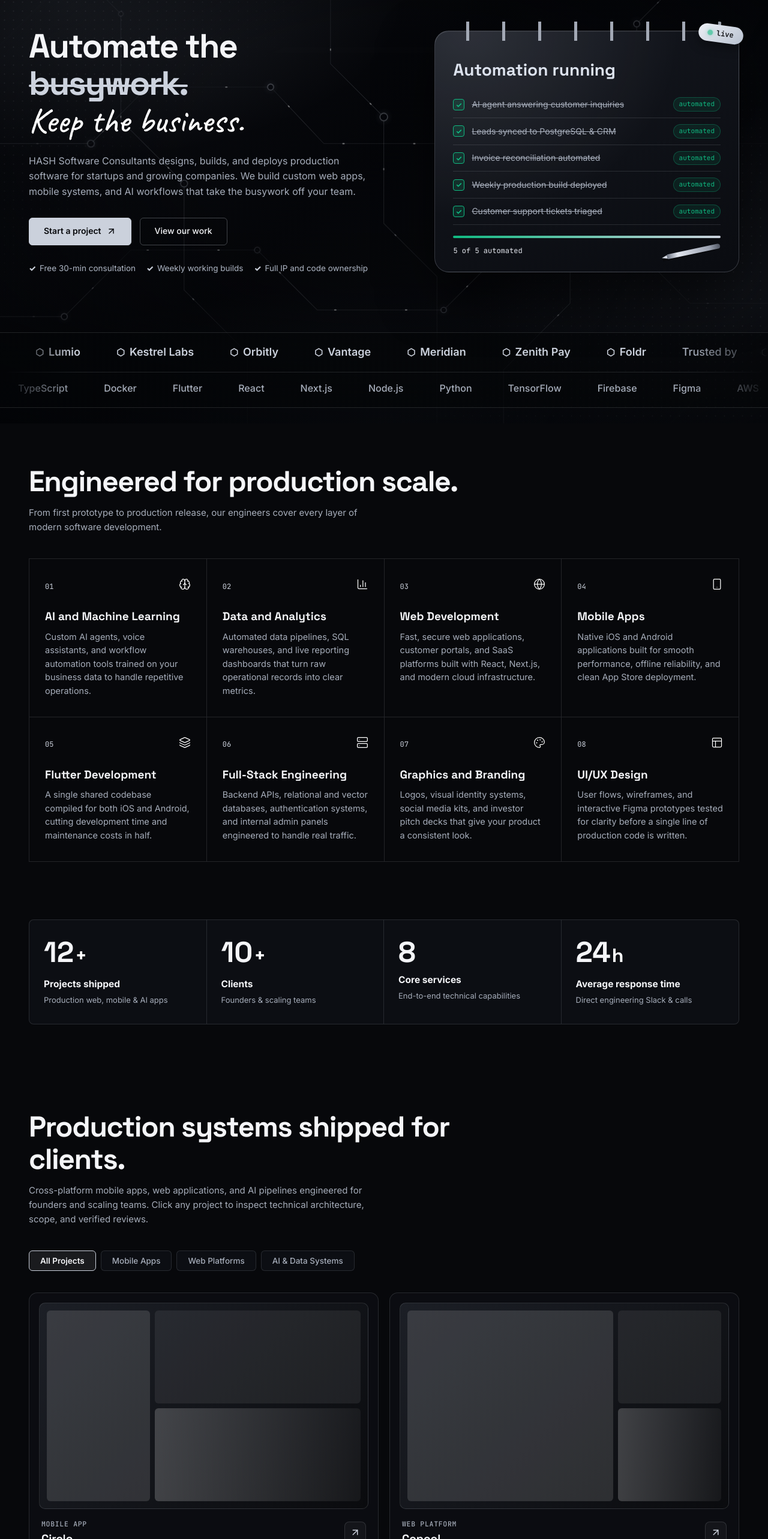
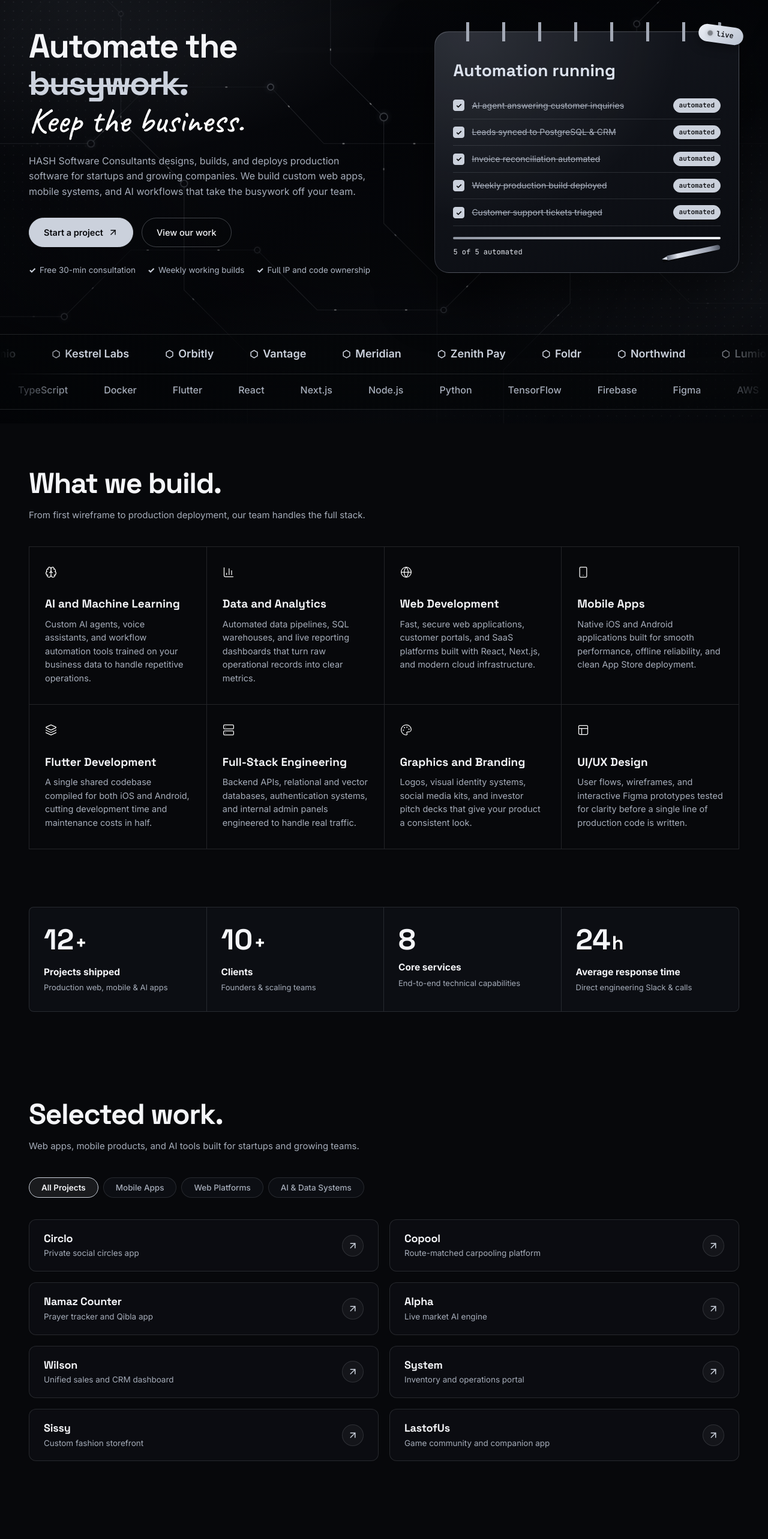
Before and after one commit to zile56/Hash-Website, a React (Vite) app: page / in a window 1280 px wide. Shown: the part 94-2660 px from the top of the page at 60% size. Built offline with nearby package versions, Linux system fonts and the light colour scheme.

Commit message:
feat: complete UI/UX and anti-AI-slop cleanup across cards, buttons, copy, and layout

```diff
--- a/src/components/Careers.tsx
+++ b/src/components/Careers.tsx
@@ -9,7 +9,7 @@ export const Careers: React.FC = () => {
         <div className="careers-header">
           <h2 className="section-heading">Join our engineering team.</h2>
           <p className="section-sub" style={{ margin: '12px 0 24px' }}>
-            We are looking for engineers and designers who care about craft, clean architectures, and disciplined delivery. Islamabad-based with flexible remote options.
+            We are looking for engineers and designers who want to build and ship real software. Islamabad-based with flexible remote options.
           </p>
         </div>
 
@@ -24,7 +24,7 @@ export const Careers: React.FC = () => {
 
         <div className="careers-cta-row">
           <a className="btn-primary" href="#contact">
-            Send your GitHub or portfolio <ArrowUpRight size={16} />
+            Send your CV <ArrowUpRight size={16} />
           </a>
         </div>
       </div>
--- a/src/components/Contact.tsx
+++ b/src/components/Contact.tsx
@@ -120,7 +120,7 @@ export const Contact: React.FC = () => {
                 <input
                   id="contact-name"
                   type="text"
-                  placeholder="e.g. Sarah Jenkins"
+                  placeholder="Your name"
                   required
                   value={formData.name}
                   onChange={(e) => setFormData({ ...formData, name: e.target.value })}
@@ -133,7 +133,7 @@ export const Contact: React.FC = () => {
                 <input
                   id="contact-email"
                   type="email"
-                  placeholder="e.g. sarah@company.com"
+                  placeholder="you@company.com"
                   required
                   value={formData.email}
                   onChange={(e) => setFormData({ ...formData, email: e.target.value })}
--- a/src/components/Industries.tsx
+++ b/src/components/Industries.tsx
@@ -5,9 +5,9 @@ export const Industries: React.FC = () => {
   return (
     <section className="site-section container-wide" id="industries">
       <div className="section-header">
-        <h2 className="section-heading">Industries and solutions we build for.</h2>
+        <h2 className="section-heading">Industries we build for.</h2>
         <p className="section-sub">
-          Proven architecture patterns adapted to the operational requirements of your sector.
+          Software built around how your business actually operates.
         </p>
       </div>
 
--- a/src/components/Marquee.tsx
+++ b/src/components/Marquee.tsx
@@ -29,12 +29,11 @@ const TECH_STACK = [
 export const Marquee: React.FC = () => {
   return (
     <div className="mq-wrapper" aria-label="Clients and Technology Stack">
-      {/* Row 1: Trusted by + Clients */}
+      {/* Row 1: Clients */}
       <div className="mq" aria-label="Clients">
         <div className="mq-track">
           {[0, 1].map((copyIndex) => (
             <React.Fragment key={copyIndex}>
-              <span className="mq-label">Trusted by</span>
               {CLIENTS.map((client) => (
                 <span key={`${copyIndex}-${client}`} className="mq-item">
                   <span className="mq-item-icon" aria-hidden="true">⬡</span>
--- a/src/components/Navbar.tsx
+++ b/src/components/Navbar.tsx
@@ -53,8 +53,6 @@ export const Navbar: React.FC = () => {
             src="/hash-logo.png"
             alt="HASH Logo"
             className="brand-logo-img"
-            width="38"
-            height="38"
           />
         </a>
 
--- a/src/components/Process.tsx
+++ b/src/components/Process.tsx
@@ -5,9 +5,9 @@ export const Process: React.FC = () => {
   return (
     <section className="site-section container-wide" id="process">
       <div className="section-header">
-        <h2 className="section-heading">How we build and ship software.</h2>
+        <h2 className="section-heading">How we work.</h2>
         <p className="section-sub">
-          A disciplined, five-step delivery cadence with weekly working builds and full transparency.
+          Five steps from idea to launch, with weekly working builds.
         </p>
       </div>
 
@@ -15,7 +15,6 @@ export const Process: React.FC = () => {
         {PROCESS_STEPS.map((step) => (
           <div key={step.stepNumber} className="process-step-col">
             <div className="process-step-top">
-              <span className="process-step-num mono">0{step.stepNumber}</span>
               <span className="process-step-line" aria-hidden="true" />
             </div>
             <h3 className="process-step-title">{step.title}</h3>
--- a/src/components/Services.tsx
+++ b/src/components/Services.tsx
@@ -26,19 +26,18 @@ export const Services: React.FC = () => {
   return (
     <section className="site-section container-wide" id="services">
       <div className="section-header">
-        <h2 className="section-heading">Engineered for production scale.</h2>
+        <h2 className="section-heading">What we build.</h2>
         <p className="section-sub">
-          From first prototype to production release, our engineers cover every layer of modern software development.
+          From first wireframe to production deployment, our team handles the full stack.
         </p>
       </div>
 
       <div className="services-editorial-grid">
-        {SERVICES.map((service: ServiceItem, idx: number) => {
+        {SERVICES.map((service: ServiceItem) => {
           const IconComponent = iconMap[service.iconName];
           return (
             <div key={service.title} className="service-editorial-item">
               <div className="service-item-top">
-                <span className="service-num mono">0{idx + 1}</span>
                 <div className="service-icon-wrap">
                   <IconComponent size={20} strokeWidth={1.5} />
                 </div>
--- a/src/components/Work.tsx
+++ b/src/components/Work.tsx
@@ -18,9 +18,9 @@ export const Work: React.FC = () => {
   return (
     <section className="site-section container-wide" id="work">
       <div className="section-header">
-        <h2 className="section-heading">Production systems shipped for clients.</h2>
+        <h2 className="section-heading">Selected work.</h2>
         <p className="section-sub">
-          Cross-platform mobile apps, web applications, and AI pipelines engineered for founders and scaling teams. Click any project to inspect technical architecture, scope, and verified reviews.
+          Web apps, mobile products, and AI tools built for startups and growing teams.
         </p>
       </div>
 
@@ -39,11 +39,9 @@ export const Work: React.FC = () => {
         ))}
       </div>
 
-      {/* 2-Column Project Grid with Clean Image Container */}
+      {/* 2-Column Scannable Project Grid */}
       <div className="compact-project-grid">
-        {filteredProjects.map((project: ProjectItem) => {
-          const categoryLabel = project.category === 'm' ? 'Mobile App' : project.category === 'w' ? 'Web Platform' : 'AI & Data';
-          return (
+        {filteredProjects.map((project: ProjectItem) => (
           <article
             key={project.id}
             className="compact-project-card"
@@ -59,28 +57,16 @@ export const Work: React.FC = () => {
             }}
             aria-label={`View ${project.title} project details`}
           >
-              {/* Clean Image Container (aspect-[16/10]) */}
-              <div className="project-card-image-wrap" aria-hidden="true">
-                <div className="th">
-                  <i />
-                  <b />
-                  <u />
-                </div>
+            <div className="compact-card-info">
+              <h3 className="compact-card-title">{project.title}</h3>
+              <p className="compact-card-subtitle">{project.subtitle}</p>
             </div>
 
-              <div className="compact-card-footer">
-                <div className="compact-card-body">
-                  <span className="compact-card-category mono">{categoryLabel}</span>
-                  <h3 className="compact-card-title">{project.title}</h3>
-                </div>
-
-                <div className="compact-card-action">
+            <div className="compact-card-action" aria-hidden="true">
               <ArrowUpRight size={18} className="compact-card-arrow" />
             </div>
-              </div>
           </article>
-          );
-        })}
+        ))}
       </div>
 
       {/* On-Click Project Modal */}
--- a/src/data/siteData.ts
+++ b/src/data/siteData.ts
@@ -72,6 +72,7 @@ export interface ProjectReview {
 export interface ProjectItem {
   id: string;
   title: string;
+  subtitle: string;
   client: string;
   clientMeta: string;
   desc: string;
@@ -89,6 +90,7 @@ export const PROJECTS: ProjectItem[] = [
   {
     id: 'circlo',
     title: 'Circlo',
+    subtitle: 'Private social circles app',
     client: 'Circlo Inc.',
     clientMeta: 'Circlo • Social & Shared Calendars',
     desc: 'Private social circles with end-to-end chat, scheduled group events, and instant calendar synchronization.',
@@ -119,6 +121,7 @@ export const PROJECTS: ProjectItem[] = [
   {
     id: 'copool',
     title: 'Copool',
+    subtitle: 'Route-matched carpooling platform',
     client: 'Copool Transit',
     clientMeta: 'Copool • Mobility & Automated Transit',
     desc: 'Carpooling platform that computes route overlaps in sub-40ms and handles split-fare payment settlement automatically.',
@@ -149,6 +152,7 @@ export const PROJECTS: ProjectItem[] = [
   {
     id: 'namaz-counter',
     title: 'Namaz Counter',
+    subtitle: 'Prayer tracker and Qibla app',
     client: 'FaithTech Studio',
     clientMeta: 'Namaz Counter • Faith & Offline Utilities',
     desc: 'Prayer tracker with automated notifications, streak records, and an offline magnetic-sensor Qibla compass.',
@@ -179,6 +183,7 @@ export const PROJECTS: ProjectItem[] = [
   {
     id: 'alpha',
     title: 'Alpha',
+    subtitle: 'Live market AI engine',
     client: 'Alpha Telemetry',
     clientMeta: 'Alpha Telemetry • Market AI & Telemetry',
     desc: 'Automated intelligence engine reading live financial streams, anomaly detection, and automated morning executive briefs.',
@@ -209,6 +214,7 @@ export const PROJECTS: ProjectItem[] = [
   {
     id: 'wilson',
     title: 'Wilson',
+    subtitle: 'Unified sales and CRM dashboard',
     client: 'Wilson International',
     clientMeta: 'Wilson International • Logistics & Finance',
     desc: 'Centralized sales operations platform combining enterprise CRM data, automated invoices, and financial reporting in one view.',
@@ -239,6 +245,7 @@ export const PROJECTS: ProjectItem[] = [
   {
     id: 'system',
     title: 'System',
+    subtitle: 'Inventory and operations portal',
     client: 'Bao Logistics',
     clientMeta: 'Bao Logistics • Supply Chain & Inventory',
     desc: 'Operations management system handling multi-facility inventory tracking, staff scheduling, and two-tier approval chains.',
@@ -269,6 +276,7 @@ export const PROJECTS: ProjectItem[] = [
   {
     id: 'sissy',
     title: 'Sissy',
+    subtitle: 'Custom fashion storefront',
     client: 'Sissy Atelier',
     clientMeta: 'Sissy Atelier • Fashion Commerce',
     desc: 'Headless apparel storefront engineered for rapid checkout performance and a bespoke visual editorial design system.',
@@ -299,6 +307,7 @@ export const PROJECTS: ProjectItem[] = [
   {
     id: 'last-of-us',
     title: 'LastofUs',
+    subtitle: 'Game community and companion app',
     client: 'LastofUs Gaming',
     clientMeta: 'LastofUs Gaming • Community & Companion Apps',
     desc: 'Community hub and real-time companion application featuring interactive lore maps and live player matchmaking telemetry.',
@@ -360,7 +369,7 @@ export const PROCESS_STEPS: ProcessStep[] = [
   {
     stepNumber: 4,
     title: 'Deploy',
-    desc: 'Rigorous automated testing, security checks, and seamless production cloud release.',
+    desc: 'Automated testing, security checks, and a calm production launch.',
   },
   {
     stepNumber: 5,
@@ -370,15 +379,17 @@ export const PROCESS_STEPS: ProcessStep[] = [
 ];
 
 export const TARGET_INDUSTRIES = [
-  'E-commerce',
-  'Healthcare',
-  'Logistics',
-  'Education',
-  'Real Estate',
-  'Retail',
+  'Fintech & Banking',
+  'E-commerce & Retail',
+  'Healthcare & MedTech',
+  'Logistics & Supply Chain',
+  'Real Estate & PropTech',
+  'Education & EdTech',
+  'Startups & SaaS',
   'AI Support Agents',
-  'Custom CRMs',
+  'Custom CRMs & ERPs',
   'Workflow Automation',
+  'Live Dashboards & Data',
   'Booking & Payments',
 ];
 
--- a/src/styles/global.css
+++ b/src/styles/global.css
@@ -435,12 +435,20 @@ body.intro-active .pl {
 }
 
 .brand-logo-img {
-  width: 38px;
-  height: 38px;
+  height: 28px;
+  width: auto;
+  max-width: 175px;
   object-fit: contain;
   display: block;
 }
 
+@media (min-width: 640px) {
+  .brand-logo-img {
+    height: 32px;
+    max-width: 195px;
+  }
+}
+
 .header-actions {
   display: flex;
   align-items: center;
@@ -448,7 +456,7 @@ body.intro-active .pl {
   flex-shrink: 0;
 }
 
-/* High-Contrast Monochrome Navbar CTA */
+/* High-Contrast Monochrome Navbar Pill CTA */
 .btn-cta-nav {
   display: inline-flex;
   align-items: center;
@@ -461,9 +469,9 @@ body.intro-active .pl {
   font-size: 13.5px;
   font-weight: 600;
   letter-spacing: normal;
-  padding: 0 18px;
+  padding: 8px 20px;
   height: 40px;
-  border-radius: 6px;
+  border-radius: 9999px;
   text-decoration: none;
   border: 1px solid var(--sv);
   cursor: pointer;
@@ -477,6 +485,12 @@ body.intro-active .pl {
   color: #07080b !important;
   transform: translateY(-1px);
   box-shadow: 0 4px 14px rgba(255, 255, 255, 0.15);
+}
+
+@media (max-width: 639px) {
+  .btn-cta-nav {
+    display: none;
+  }
 }
 
 .mobile-menu-btn {
@@ -642,7 +656,7 @@ s.strike-reveal::after {
   }
 }
 
-/* Primary Button: Monochrome Silver/White */
+/* Primary Pill Button: Monochrome Silver/White */
 .btn-primary {
   display: inline-flex;
   align-items: center;
@@ -652,12 +666,12 @@ s.strike-reveal::after {
   background-color: var(--sv);
   color: #07080b !important;
   font-family: var(--font-body);
-  font-size: 14px;
+  font-size: 14.5px;
   font-weight: 600;
   letter-spacing: normal;
-  padding: 0 24px;
-  height: 46px;
-  border-radius: 6px;
+  padding: 12px 24px;
+  min-height: 48px;
+  border-radius: 9999px;
   text-decoration: none;
   border: 1px solid var(--sv);
   cursor: pointer;
@@ -672,6 +686,7 @@ s.strike-reveal::after {
   box-shadow: 0 8px 24px rgba(255, 255, 255, 0.15);
 }
 
+/* Secondary Pill Button */
 .btn-secondary {
   display: inline-flex;
   align-items: center;
@@ -681,12 +696,12 @@ s.strike-reveal::after {
   background-color: transparent;
   color: var(--fg) !important;
   font-family: var(--font-body);
-  font-size: 14px;
+  font-size: 14.5px;
   font-weight: 500;
   letter-spacing: normal;
-  padding: 0 24px;
-  height: 46px;
-  border-radius: 6px;
+  padding: 12px 24px;
+  min-height: 48px;
+  border-radius: 9999px;
   text-decoration: none;
   border: 1px solid var(--ln-hover);
   cursor: pointer;
@@ -704,9 +719,9 @@ s.strike-reveal::after {
   display: flex;
   flex-wrap: wrap;
   align-items: center;
-  gap: 10px 18px;
+  gap: 10px 20px;
   padding: 0;
-  margin: 0;
+  margin: 24px 0 0;
   color: #aeb6c4;
   font-size: 13.5px;
 }
@@ -803,19 +818,19 @@ s.strike-reveal::after {
   width: 7px;
   height: 7px;
   border-radius: 50%;
-  background: #10b981;
-  box-shadow: 0 0 6px rgba(16, 185, 129, 0.6);
+  background: #0b0c10;
+  box-shadow: 0 0 5px rgba(11, 12, 16, 0.5);
   animation: pulse-dot 2s infinite;
 }
 
 @keyframes pulse-dot {
   0%, 100% {
     transform: scale(1);
-    opacity: 1;
+    opacity: 0.85;
   }
   50% {
-    transform: scale(1.3);
-    opacity: 0.6;
+    transform: scale(1.25);
+    opacity: 0.45;
   }
 }
 
@@ -869,21 +884,22 @@ s.strike-reveal::after {
   width: 19px;
   height: 19px;
   border-radius: 4px;
-  border: 1px solid rgba(220, 226, 238, 0.28);
+  border: 1.5px solid var(--sv);
   background: rgba(255, 255, 255, 0.04);
   display: flex;
   align-items: center;
   justify-content: center;
   font-size: 12px;
   font-weight: 700;
-  color: #10b981;
+  color: #07080b;
   flex-shrink: 0;
-  transition: all 0.2s ease;
+  transition: all 0.25s ease;
 }
 
 .pad-list li.checked .pad-checkbox {
-  background: rgba(16, 185, 129, 0.15);
-  border-color: #10b981;
+  background: var(--sv);
+  border-color: var(--sv);
+  color: #07080b;
 }
 
 .pad-task-label {
@@ -906,9 +922,10 @@ s.strike-reveal::after {
 }
 
 .task-status-pill.done {
-  color: #10b981;
-  border: 1px solid rgba(16, 185, 129, 0.3);
-  background: rgba(16, 185, 129, 0.1);
+  color: #07080b;
+  border: 1px solid var(--sv);
+  background: var(--sv);
+  font-weight: 600;
 }
 
 .pad-footer {
@@ -926,7 +943,7 @@ s.strike-reveal::after {
 
 .progress-bar-fill {
   height: 100%;
-  background: linear-gradient(90deg, #10b981, var(--sv));
+  background: linear-gradient(90deg, #8f95a1, #eef1f7);
   transition: width 0.4s ease;
 }
 
@@ -1206,8 +1223,8 @@ s.strike-reveal::after {
   background: var(--surface);
   border: 1px solid var(--ln);
   color: var(--mut);
-  padding: 8px 18px;
-  border-radius: 6px;
+  padding: 8px 20px;
+  border-radius: 9999px;
   font-family: var(--font-body);
   font-size: 13.5px;
   font-weight: 500;
@@ -1246,11 +1263,12 @@ s.strike-reveal::after {
 .compact-project-card {
   background: var(--cd);
   border: 1px solid var(--ln);
-  border-radius: 14px;
-  padding: 16px;
-  display: flex;
-  flex-direction: column;
-  gap: 14px;
+  border-radius: 12px;
+  padding: 20px 24px;
+  display: flex;
+  align-items: center;
+  justify-content: space-between;
+  gap: 16px;
   cursor: pointer;
   outline: none;
   transition: transform 0.25s cubic-bezier(0.16, 1, 0.3, 1),
@@ -1258,109 +1276,36 @@ s.strike-reveal::after {
               background-color 0.25s ease,
               box-shadow 0.25s ease;
   position: relative;
-  overflow: hidden;
 }
 
 .compact-project-card:hover,
 .compact-project-card:focus-visible {
   background: rgba(22, 25, 32, 0.95);
   border-color: rgba(220, 226, 238, 0.36);
-  transform: translateY(-4px);
-  box-shadow: 0 16px 36px rgba(0, 0, 0, 0.45);
-}
-
-.project-card-image-wrap {
-  width: 100%;
-  aspect-ratio: 16 / 10;
-  border-radius: 10px;
-  border: 1px solid var(--ln);
-  background: linear-gradient(135deg, #1c1f26, #0a0b0e);
-  overflow: hidden;
-  position: relative;
-}
-
-.th {
-  width: 100%;
-  height: 100%;
-  padding: 12px;
-  display: grid;
-  grid-template-columns: 1fr 2fr;
-  gap: 8px;
-  position: relative;
-  overflow: hidden;
-}
-
-.th i {
-  background: rgba(255, 255, 255, 0.13);
-  border-radius: 6px;
-  grid-row: span 2;
-}
-
-.th b {
-  background: rgba(255, 255, 255, 0.07);
-  border-radius: 6px;
-}
-
-.th u {
-  background: linear-gradient(90deg, rgba(255, 255, 255, 0.2), rgba(255, 255, 255, 0.05));
-  border-radius: 6px;
-}
-
-.compact-project-card:nth-child(2n) .th {
-  grid-template-columns: 2fr 1fr;
-}
-
-.compact-project-card:nth-child(3n) .th i {
-  grid-row: auto;
-  grid-column: span 2;
-}
-
-.th::after {
-  content: "";
-  position: absolute;
-  top: 0;
-  bottom: 0;
-  width: 40%;
-  left: -60%;
-  background: linear-gradient(100deg, transparent, rgba(255, 255, 255, 0.14), transparent);
-  transition: 0.8s;
-}
-
-.compact-project-card:hover .th::after {
-  left: 120%;
-}
-
-.compact-card-footer {
-  display: flex;
-  align-items: center;
-  justify-content: space-between;
-  gap: 12px;
-  padding: 2px 4px 4px;
-}
-
-.compact-card-body {
+  transform: translateY(-3px);
+  box-shadow: 0 12px 28px rgba(0, 0, 0, 0.35);
+}
+
+.compact-card-info {
   display: flex;
   flex-direction: column;
   gap: 4px;
   min-width: 0;
 }
 
-.compact-card-category {
-  font-size: 11.5px;
-  text-transform: uppercase;
-  letter-spacing: 0.06em;
-  color: var(--mut);
-  font-weight: 500;
-}
-
 .compact-card-title {
-  font-size: 19px;
+  font-size: 18px;
   font-weight: 700;
   color: var(--fg);
   line-height: 1.25;
-  white-space: nowrap;
-  overflow: hidden;
-  text-overflow: ellipsis;
+  letter-spacing: -0.01em;
+}
+
+.compact-card-subtitle {
+  font-size: 13.5px;
+  color: var(--mut);
+  line-height: 1.4;
+  font-weight: 400;
 }
 
 .compact-card-action {
@@ -1369,7 +1314,7 @@ s.strike-reveal::after {
   justify-content: center;
   width: 36px;
   height: 36px;
-  border-radius: 8px;
+  border-radius: 50%;
   background: rgba(255, 255, 255, 0.04);
   border: 1px solid var(--ln);
   color: var(--sv);
@@ -1524,6 +1469,9 @@ s.strike-reveal::after {
 }
 
 .modal-preview-wrapper {
+  width: 100%;
+  min-height: 156px;
+  flex-shrink: 0;
   border-radius: 12px;
   overflow: hidden;
   border: 1px solid var(--ln);
@@ -1600,7 +1548,7 @@ s.strike-reveal::after {
 }
 
 .outcome-icon {
-  color: #10b981;
+  color: var(--sv);
   flex-shrink: 0;
 }
 
@@ -1674,7 +1622,7 @@ s.strike-reveal::after {
 
 .sticky-verified-tag {
   font-size: 10px;
-  color: #10b981;
+  color: #cbd1dc;
   letter-spacing: 0.05em;
   font-weight: 600;
   margin-top: 2px;
@@ -1774,22 +1722,37 @@ s.strike-reveal::after {
    Industries (Wrapped Static Pill Grid - Zero Words Clipped)
    ========================================================================== */
 .industries-pill-grid {
-  display: flex;
-  flex-wrap: wrap;
+  display: grid;
+  grid-template-columns: repeat(2, 1fr);
   gap: 12px;
+}
+
+@media (min-width: 640px) {
+  .industries-pill-grid {
+    grid-template-columns: repeat(3, 1fr);
+  }
+}
+
+@media (min-width: 1024px) {
+  .industries-pill-grid {
+    grid-template-columns: repeat(4, 1fr);
+    gap: 14px;
+  }
 }
 
 .industry-pill {
   display: inline-flex;
   align-items: center;
-  gap: 8px;
+  justify-content: flex-start;
+  gap: 10px;
   background: var(--surface);
   border: 1px solid var(--ln);
   border-radius: 9999px;
-  padding: 10px 20px;
+  padding: 12px 20px;
   font-size: 14px;
   color: var(--lead);
   transition: border-color 0.15s ease, background-color 0.15s ease;
+  min-width: 0;
 }
 
 .industry-pill:hover {
@@ -1802,6 +1765,7 @@ s.strike-reveal::after {
   height: 6px;
   border-radius: 50%;
   background-color: var(--sv);
+  flex-shrink: 0;
 }
 
 .industry-pill-text {
@@ -2031,8 +1995,8 @@ s.strike-reveal::after {
 
 @media (min-width: 1024px) {
   .contact-split-grid {
-    grid-template-columns: 0.9fr 1.1fr;
-    gap: 48px;
+    grid-template-columns: 0.8fr 1.2fr;
+    gap: 40px;
   }
 }
 
@@ -2267,7 +2231,7 @@ s.strike-reveal::after {
 }
 
 .preview-pill-live {
-  color: #10b981;
+  color: var(--sv);
   font-size: 10.5px;
   letter-spacing: 0.02em;
 }
@@ -2340,7 +2304,7 @@ s.strike-reveal::after {
   z-index: 2;
 }
 
-.node-a { background: #10b981; }
+.node-a { background: var(--sv); }
 .node-b { background: #f59e0b; }
 
 .map-line-dashed {
@@ -2427,7 +2391,7 @@ s.strike-reveal::after {
 }
 
 .telemetry-highlight {
-  color: #10b981;
+  color: var(--sv);
   font-weight: 600;
 }
 
@@ -2478,7 +2442,7 @@ s.strike-reveal::after {
 }
 
 .status-badge-ok {
-  color: #10b981;
+  color: var(--sv);
   font-size: 10px;
 }
 
```
Also changed, not shown: src/components/About.tsx (+3 -4 lines). Lines whose indentation alone changed are shown as unchanged.
